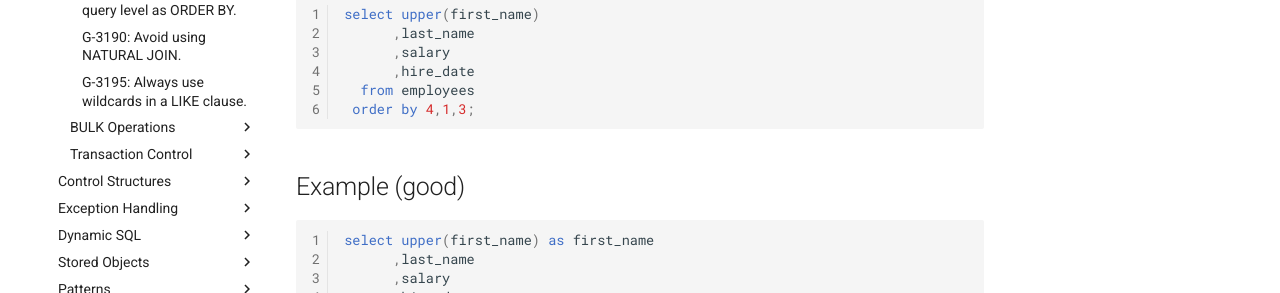
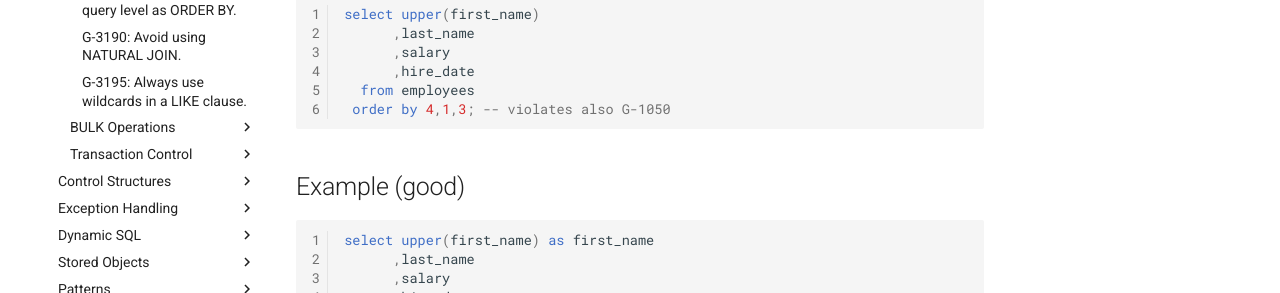
Before and after one commit to Trivadis/plsql-and-sql-coding-guidelines, an MkDocs documentation site: the page built from docs/4-language-usage/3-dml-and-sql/1-general/g-3180.md, in a window 1280 px wide and 1099 px high. Shown: the part 617-910 px from the top of the window. Built offline with MkDocs 1.6.1 and Material for MkDocs 9.7.7, drawn with Linux system fonts in a browser that asks for light colours; comment, search, counter and statistics services are not loaded; the version menu is left out.

Commit message:
Explain violation of G-1050

````diff
--- a/docs/4-language-usage/3-dml-and-sql/1-general/g-3180.md
+++ b/docs/4-language-usage/3-dml-and-sql/1-general/g-3180.md
@@ -15,7 +15,7 @@ select upper(first_name)
       ,salary
       ,hire_date
   from employees
- order by 4,1,3;
+ order by 4,1,3; -- violates also G-1050
 ```
 
 ## Example (good)
````
